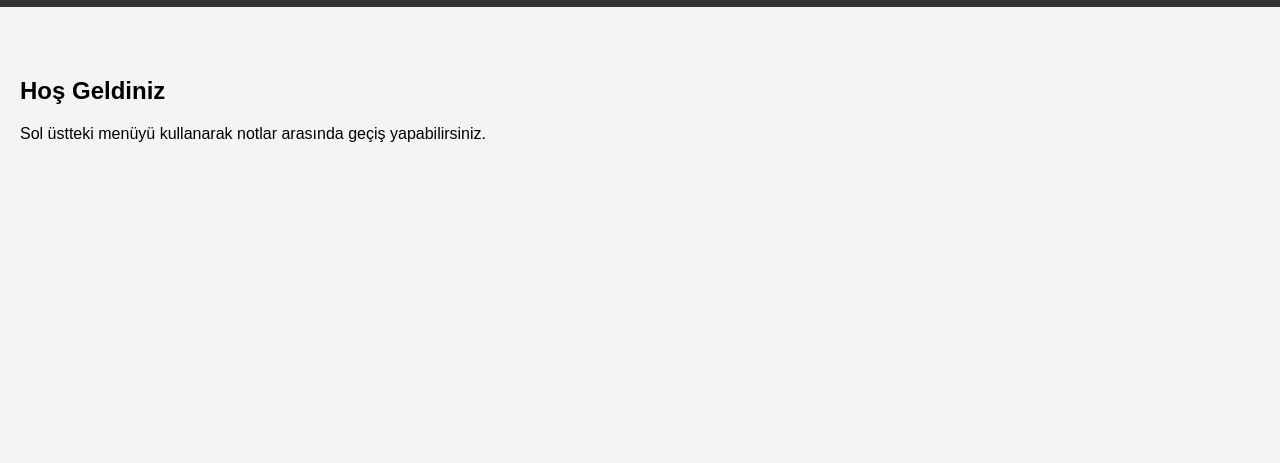
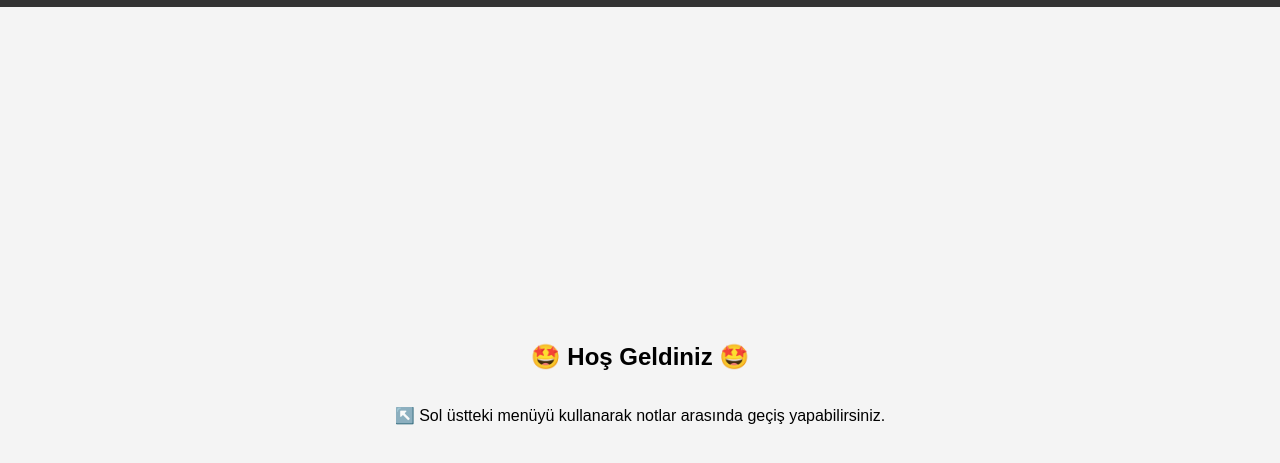
Before and after one commit to tvminecraf/web_test, a plain HTML site: page index.html in a window 1280 px wide. Shown: the part 41-504 px from the top of the page. Drawn offline with nearby package versions, Linux system fonts and the light colour scheme.

```diff
--- a/index.html
+++ b/index.html
@@ -7,11 +7,9 @@
     <link rel="stylesheet" href="style.css">
 </head>
 <>
-    <!-- Navigasyon Bar -->
     <div class="navbar">
         <div class="burger-menu" onclick="toggleMenu()">☰</div>
-        <!-- Home butonu -->
-        <div class="home-button" onclick="loadHomePage()"> <!-- loadHomePage ile sadece home sayfası yüklenecek -->
+        <div class="home-button" onclick="loadHomePage()">
             <svg xmlns="http://www.w3.org/2000/svg" width="24" height="24" viewBox="0 0 24 24" fill="none" stroke="white" stroke-width="2" stroke-linecap="round" stroke-linejoin="round" class="feather feather-home">
                 <path d="M3 9.5L12 3l9 6.5V20a2 2 0 0 1-2 2H5a2 2 0 0 1-2-2V9.5z"></path>
                 <polyline points="9 22 9 12 15 12 15 22"></polyline>
@@ -20,26 +18,21 @@
         <div class="not-baslik" id="notBaslik">Ana Ekran</div>
     </div>
 
-    <!-- Menü - Burger Menü İçeriği -->
     <div id="menu" class="menu">
         <ul>
             <li onclick="loadMarkdownFile('not1.md')">Git ve GitHub Rehberi</li>
             <li onclick="loadMarkdownFile('not2.md')">Not 2</li>
             <li onclick="loadMarkdownFile('not3.md')">Not 3</li>
-            <!--
-            daha fazla not eklemek için örnek kod
-            -->
+
             <li onclick="loadMarkdownFile('not4.md')">Not 4</li>
-            <!--
-            Tabi sadece buraya eklemek yetmez note_titles.sjon dosyasına da eklemek gerekiyor
-            -->
+
         </ul>
     </div>
 
     <!-- Ana İçerik -->
-    <div id="mainContent">
-        <h2>Hoş Geldiniz</h2>
-        <p>Sol üstteki menüyü kullanarak notlar arasında geçiş yapabilirsiniz.</p>
+    <div id="mainContent" class="test">
+        <h2>🤩 Hoş Geldiniz 🤩</h2>
+        <p>↖️ Sol üstteki menüyü kullanarak notlar arasında geçiş yapabilirsiniz.</p>
     </div>
 <!--
     <footer>
--- a/style.css
+++ b/style.css
@@ -18,6 +18,17 @@ body {
     top: 0;
     width: 100%;
     z-index: 1000;
+}
+
+#mainContent {
+    margin-top: 60px; /* Navbar'ın altına içerik yerleştirmek için */
+    padding: 20px;
+    display: flex; /* Flexbox ile ortalama */
+    justify-content: center; /* Yatay merkezleme */
+    align-items: center; /* Dikey merkezleme */
+    height: calc(100vh - 60px); /* Yüksekliği tam ekran yap, navbar yüksekliğini çıkar */
+    text-align: center; /* Metni ortala */
+    flex-direction: column; /* İçerikleri dikey sıralamak için */
 }
 
 .burger-menu {
```
Also changed, not shown: 5 other files.
